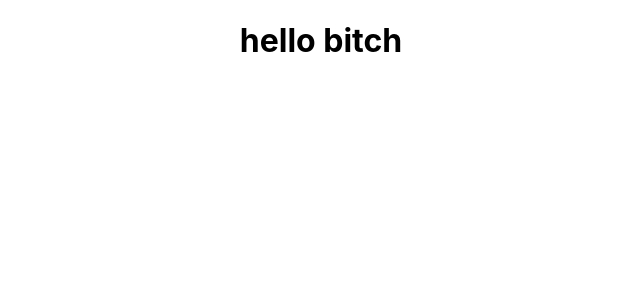
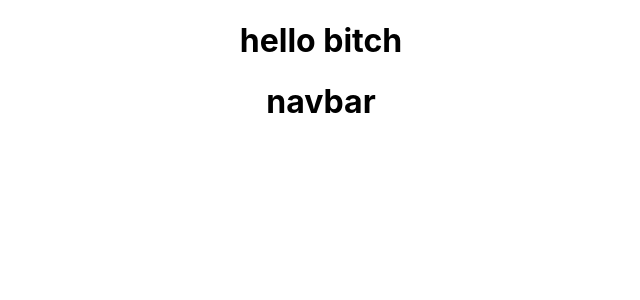
Before and after one commit to olympicindex/csce_447_project, a React (Create React App) app in the folder dataviz/csce-447/: page / in a window 1280 px wide. Shown: the top 300 px of the page, without its empty margins (319-959 px from the left). Built offline with nearby package versions, Linux system fonts and the light colour scheme.

Commit message:
added and deleted some files for navbar components

```diff
--- a/dataviz/csce-447/src/App.js
+++ b/dataviz/csce-447/src/App.js
@@ -1,10 +1,12 @@
-import react from "react";
+import React from "react";
 import './App.css';
+import Navbar from "./Navbar";
 
 function App() {
   return (
     <div className="App">
       <h1>hello bitch </h1>
+      <Navbar/>
     </div>
   );
 }
--- /dev/null
+++ b/dataviz/csce-447/src/Navbar.js
@@ -0,0 +1,11 @@
+import React from "react";
+
+
+
+function Navbar(){
+    return(
+        <h1>navbar</h1>
+    )
+}
+
+export default Navbar;
```
Also changed, not shown: dataviz/csce-447/src/Navbar.css (added).
